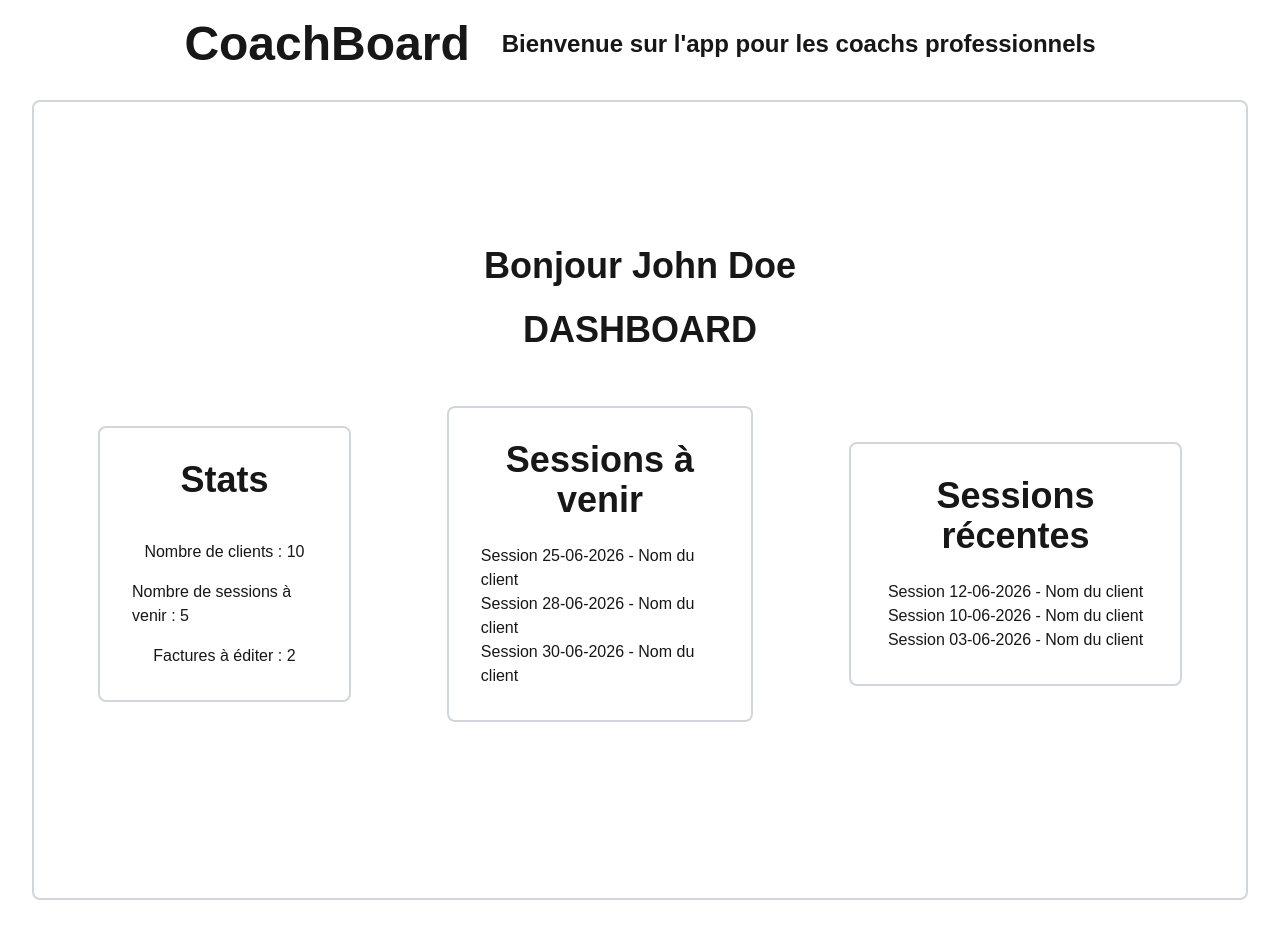
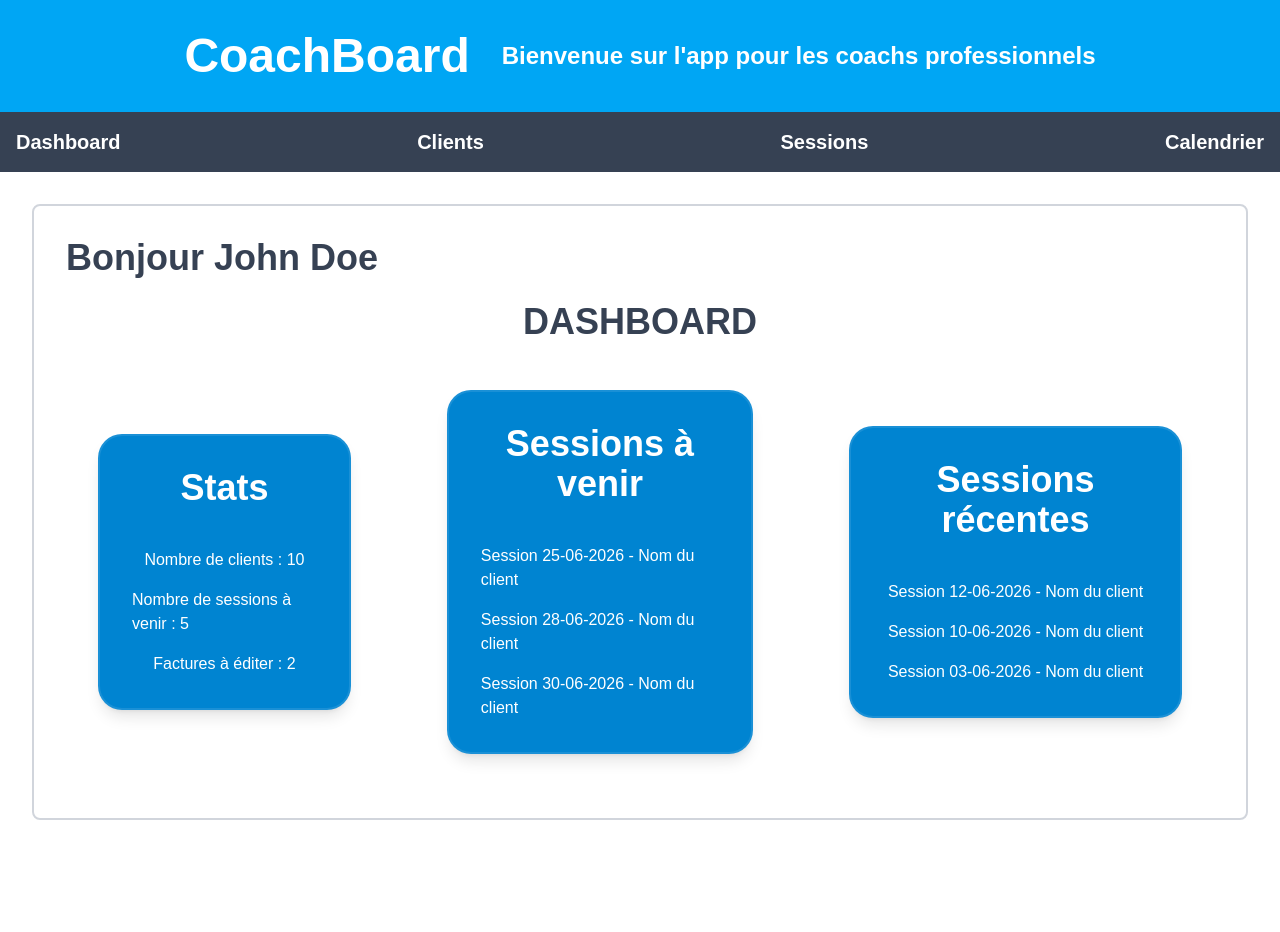
Before and after one commit to Lilousound/coachboard, a Next.js app: page / in a window 1280 px wide. After the commit the page ends 852 px from the top, so only its background shows below. Built offline with nearby package versions, Linux system fonts and the light colour scheme.

Commit message:
feat: first draft of design for the dashboard page, including the header, navbar, and client cards.

```diff
--- a/src/app/dashboard/page.tsx
+++ b/src/app/dashboard/page.tsx
@@ -4,8 +4,8 @@ import StatsCard from '@/features/dashboard/components/stats-card'
 
 function Dashboard() {
   return (
-    <main className="flex flex-col col-auto min-h-screen items-center justify-center border-2 border-gray-300 rounded-lg p-8 m-8">
-      <h1 className="text-4xl font-bold text-center pb-6">Bonjour John Doe</h1>
+    <main className="flex flex-col col-auto border-2 border-gray-300 rounded-lg p-8 m-8 text-gray-700">
+      <h1 className="text-4xl font-bold pb-6">Bonjour John Doe</h1>
       <h2 className="text-4xl font-bold text-center pb-6">DASHBOARD</h2>
 
       <div className="flex flex-row gap-8 items-center justify-center">
--- a/src/app/page.tsx
+++ b/src/app/page.tsx
@@ -1,10 +1,12 @@
 import PageHeader from '../components/layout/page-header'
 import Dashboard from './dashboard/page'
+import NavBar from '../components/layout/navbar'
 
 export default function Home() {
   return (
     <>
       <PageHeader />
+      <NavBar />
       <Dashboard />
     </>
   )
--- /dev/null
+++ b/src/components/layout/navbar.tsx
@@ -0,0 +1,24 @@
+import Link from 'next/link'
+
+function Navbar() {
+  return (
+    <nav className="bg-gray-700 text-white p-4 ">
+      <div className="container mx-auto flex justify-between items-center">
+        <Link href="/" className="text-xl font-bold">
+          Dashboard
+        </Link>
+        <Link href="/clients" className="text-xl font-bold">
+          Clients
+        </Link>
+        <Link href="/sessions" className="text-xl font-bold">
+          Sessions
+        </Link>
+        <Link href="/sessions" className="text-xl font-bold">
+          Calendrier
+        </Link>
+      </div>
+    </nav>
+  )
+}
+
+export default Navbar
--- a/src/components/layout/page-header.tsx
+++ b/src/components/layout/page-header.tsx
@@ -1,16 +1,12 @@
 function PageHeader() {
   return (
-    <main className="flex col-auto items-center justify-center mt-5 gap-8">
-      <h1 className="text-5xl font-bold text-center">
-        CoachBoard
-      </h1>
+    <main className="flex col-auto items-center justify-center gap-8 bg-sky-500 text-white p-8">
+      <h1 className="text-5xl font-bold text-center">CoachBoard</h1>
       <h2 className="text-2xl font-semibold text-center">
         Bienvenue sur l'app pour les coachs professionnels
       </h2>
     </main>
   )
-
-
 }
 
 export default PageHeader
--- a/src/features/clients/components/client-card.tsx
+++ b/src/features/clients/components/client-card.tsx
@@ -3,20 +3,25 @@ import Link from 'next/link'
 function ClientCard({
   id,
   name,
-  phone,
-  email,
+  level,
+  registrationDate,
+  notes,
 }: {
   id: string
   name: string
   phone: string
   email: string
+  level: string
+  registrationDate: string
+  notes: string
 }) {
   return (
     <Link href={`/clients/${id}`}>
-      <main className="flex col-auto items-center justify-center mt-5 border-2 border-gray-300 rounded-lg p-8 m-8 gap-5 hover:bg-gray-50 cursor-pointer">
+      <main className="flex col-auto items-center justify-center text-white bg-sky-600 rounded-3xl p-8 m-8 gap-4 mt-6 border-2 border-white/10 shadow-lg backdrop-blur-sm transition-all duration-300 hover:shadow-[#1d33b3]/30 hover:scale-[1.01]">
         <p className="font-bold">{name}</p>
-        <p>{phone}</p>
-        <p>{email}</p>
+        <p>{level}</p>
+        <p>{new Date(registrationDate).toLocaleDateString('fr-FR')}</p>
+        <p>{notes || 'Aucune note'}</p>
       </main>
     </Link>
   )
--- a/src/features/clients/components/client-list.tsx
+++ b/src/features/clients/components/client-list.tsx
@@ -35,6 +35,9 @@ function ClientList() {
           name={`${client.firstname} ${client.lastname}`}
           phone={client.phone}
           email={client.email}
+          level={client.level}
+          registrationDate={client.registrationDate}
+          notes={client.notes}
         />
       ))}
     </main>
--- a/src/features/dashboard/components/recent-sessions.tsx
+++ b/src/features/dashboard/components/recent-sessions.tsx
@@ -1,6 +1,6 @@
 function RecentSessions() {
   return (
-    <main className="flex flex-col col-auto items-center justify-center border-2 border-gray-300 rounded-lg p-8 m-8">
+    <main className="flex flex-col col-auto items-center justify-center text-white bg-sky-600 rounded-3xl p-8 m-8 gap-4 mt-6 border-2 border-white/10  shadow-lg backdrop-blur-sm transition-all duration-300 hover:shadow-[#1d33b3]/30 hover:scale-[1.01]">
       <h3 className="text-4xl font-bold text-center pb-6">Sessions récentes</h3>
       <p>Session 12-06-2026 - Nom du client</p>
       <p>Session 10-06-2026 - Nom du client</p>
--- a/src/features/dashboard/components/stats-card.tsx
+++ b/src/features/dashboard/components/stats-card.tsx
@@ -2,7 +2,7 @@ import Link from 'next/link'
 
 function StatsCard() {
   return (
-    <main className="flex flex-col col-auto items-center justify-center border-2 border-gray-300 rounded-lg p-8 m-8 gap-4">
+    <div className="flex flex-col col-auto items-center justify-center text-white bg-sky-600 rounded-3xl p-8 m-8 gap-4 mt-6 border-2 border-white/10 shadow-lg backdrop-blur-sm transition-all duration-300 hover:shadow-[#1d33b3]/30 hover:scale-[1.01]">
       <h3 className="text-4xl font-bold text-center pb-6 ">Stats</h3>
       <Link href="/clients">
         <p className="cursor-pointer">Nombre de clients : 10</p>
@@ -13,7 +13,7 @@ function StatsCard() {
       <Link href="/invoices">
         <p className="cursor-pointer">Factures à éditer : 2</p>
       </Link>
-    </main>
+    </div>
   )
 }
 
--- a/src/features/dashboard/components/upcoming-sessions.tsx
+++ b/src/features/dashboard/components/upcoming-sessions.tsx
@@ -1,6 +1,6 @@
 function UpcomingSessions() {
   return (
-    <main className="flex flex-col col-auto items-center justify-center border-2 border-gray-300 rounded-lg p-8 m-8">
+    <main className="flex flex-col col-auto items-center justify-center text-white bg-sky-600 rounded-3xl p-8 m-8 gap-4 mt-6 border-2 border-white/10  shadow-lg backdrop-blur-sm transition-all duration-300 hover:shadow-[#1d33b3]/30 hover:scale-[1.01]">
       <h3 className="text-4xl font-bold text-center pb-6">Sessions à venir</h3>
       <p>Session 25-06-2026 - Nom du client</p>
       <p>Session 28-06-2026 - Nom du client</p>
```
